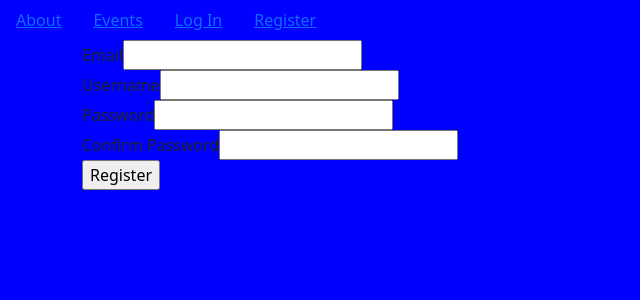
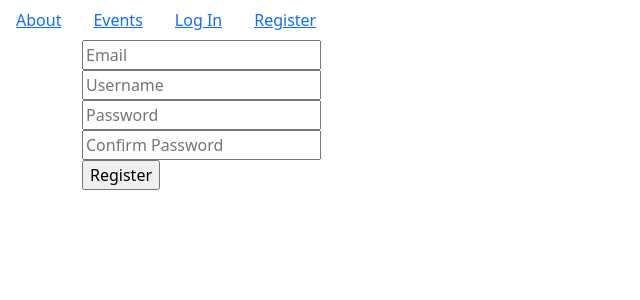
Before and after one commit to binod164/Joy, a Flask app: page /register in a window 1280 px wide. Shown: the top 300 px of the page, without its empty margins (0-640 px from the left). Run offline with Flask 2, Linux system fonts and the light colour scheme; some libraries are stand-ins or nearby versions.

Commit message:
Add placeholder for forms

```diff
--- a/myapp/static/css/main.css
+++ b/myapp/static/css/main.css
@@ -1,3 +1,3 @@
 body{
-  background-color: blue;
+
 }
--- a/myapp/templates/login.html
+++ b/myapp/templates/login.html
@@ -3,8 +3,8 @@
 
 <form method="POST">
     {{form.hidden_tag()}}
-    {{form.email.label}}{{form.email}}<br>
-    {{form.password.label}}{{form.password}}<br>
+    {{form.email}}<br>
+    {{form.password}}<br>
     {{form.submit()}}
 
 </form>
--- a/myapp/templates/register.html
+++ b/myapp/templates/register.html
@@ -3,10 +3,10 @@
 
 <form method="POST">
     {{form.hidden_tag()}}
-    {{form.email.label}}{{form.email}}<br>
-    {{form.username.label}}{{form.username}}<br>
-    {{form.password.label}}{{form.password}}<br>
-    {{form.pass_confirm.label}}{{form.pass_confirm}}<br>
+    {{form.email}}<br>
+    {{form.username}}<br>
+    {{form.password}}<br>
+    {{form.pass_confirm}}<br>
     {{form.submit()}}
 </form>
 {% endblock %}
--- a/myapp/users/forms.py
+++ b/myapp/users/forms.py
@@ -14,16 +14,16 @@ from flask_login import current_user
 from myapp.models import User
 
 class LoginForm(FlaskForm):
-    email = StringField('Email', validators=[DataRequired(), Email()])
-    password = PasswordField('Password', validators=[DataRequired()])
+    email = StringField('Email', validators=[DataRequired(), Email()],render_kw={"placeholder": "Email"} )
+    password = PasswordField('Password', validators=[DataRequired()],render_kw={"placeholder": "Password"})
     submit = SubmitField('Log In')
 
 class RegistrationForm(FlaskForm):
-    email = StringField('Email', validators=[DataRequired(), Email()])
-    username = StringField('Username', validators=[DataRequired()])
-    password = PasswordField('Password', validators=[DataRequired(), EqualTo('pass_confirm', message='Passwords must match!')])
+    email = StringField('Email', validators=[DataRequired(), Email()], render_kw={"placeholder": "Email"})
+    username = StringField('Username', validators=[DataRequired()], render_kw={"placeholder": "Username"})
+    password = PasswordField('Password', validators=[DataRequired(), EqualTo('pass_confirm', message='Passwords must match!')], render_kw={"placeholder": "Password"})
     # we make sure password is equal to pass confirm - so
-    pass_confirm = PasswordField('Confirm Password', validators=[DataRequired()])
+    pass_confirm = PasswordField('Confirm Password', validators=[DataRequired()], render_kw={"placeholder": "Confirm Password"})
     submit = SubmitField('Register')
 
     #when someone is registering - if the email exists then we want to raise a validation error
```
